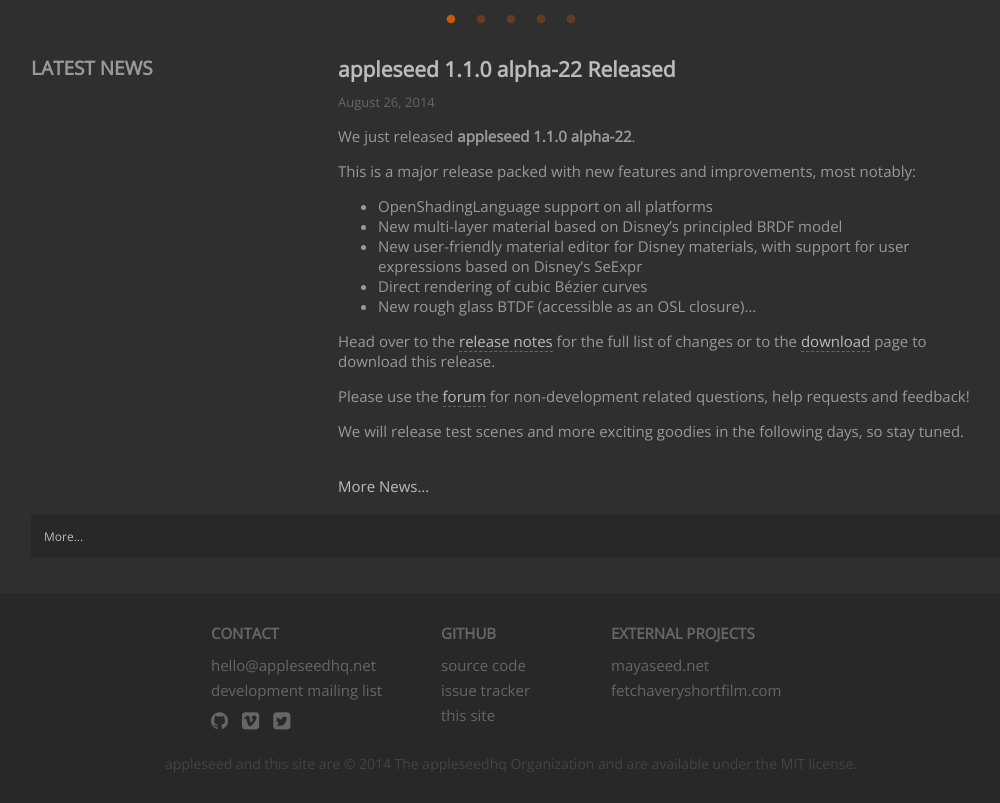
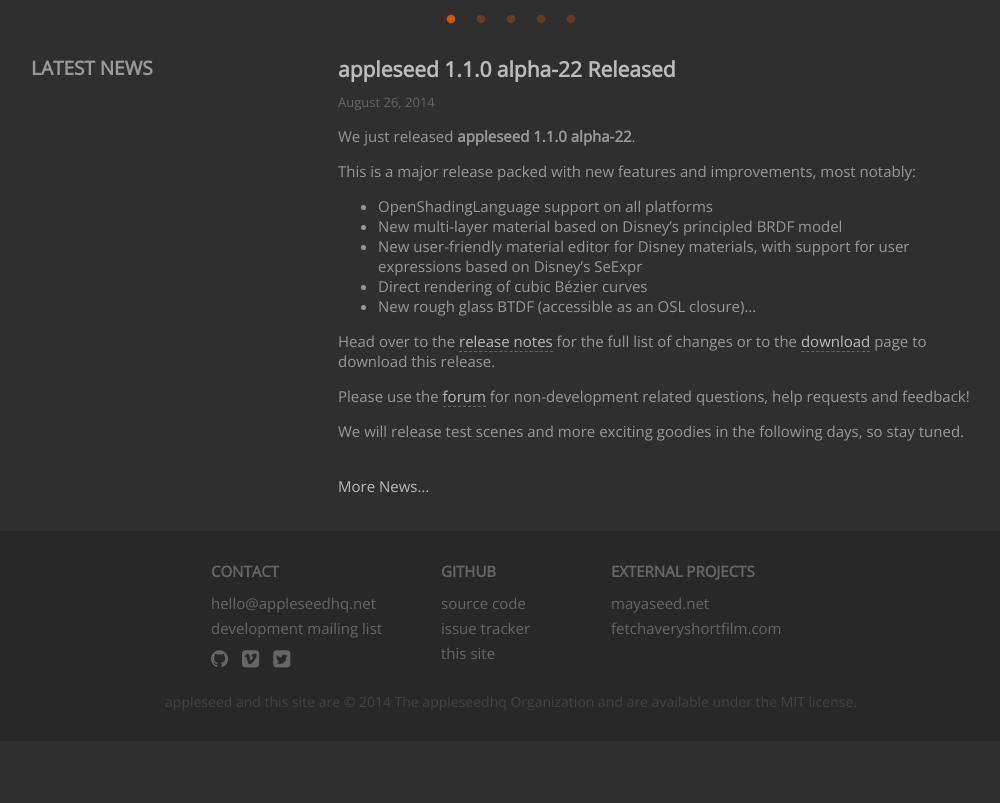
Before and after one commit to appleseedhq/appleseedhq.github.io, a Jekyll site: the page built from index.md, in a window 1280 px wide and 900 px high, scrolled down 1012 px, cut to the strip 97-900 px from the top of the window. Shown: the whole strip, without its empty margins (129-1129 px from the left). Built offline with Jekyll 4.4.1, drawn with Linux system fonts in a browser that asks for light colours; nearby versions of some CDN libraries; after the commit the page ends 1850 px from its top, so only the background shows below that.

Commit message:
fixed broken HTML.

```diff
--- a/_layouts/home.html
+++ b/_layouts/home.html
@@ -47,10 +47,9 @@
         <div class="clear">
         </div>
     </div>
-    <div id="commits">
-        <h2 class="home-title">Development Activity</h2></div>
+    <div id="commits" style="display: none">
+        <h2 class="home-title">Development Activity</h2>
         <div>
-
             <div class="highlight">
                 <code id="latest-commits" class="language-bash">
                     <script src="js/development-activity.js"></script>
```
